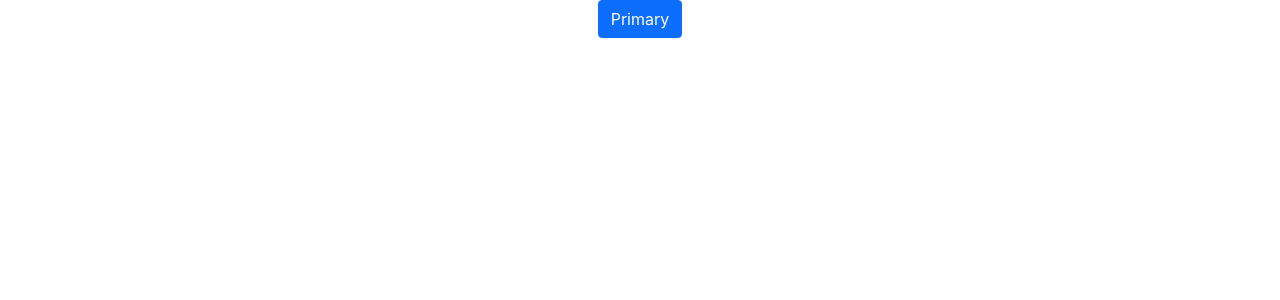
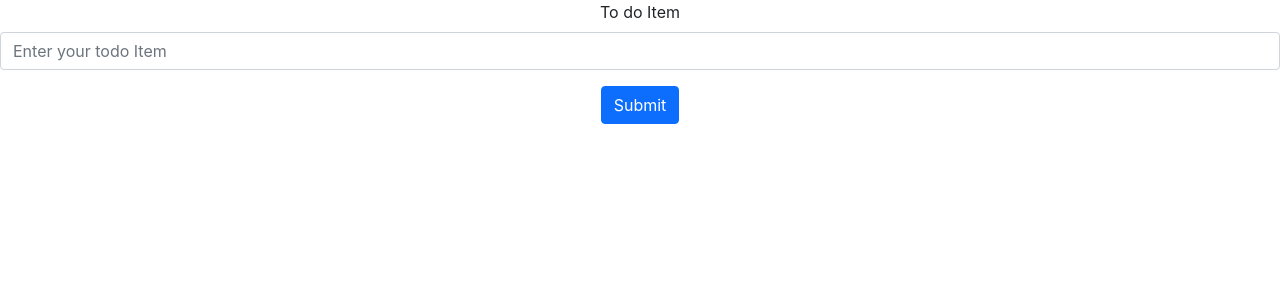
Before and after one commit to hamidgh/i18n-react-language-change, a React (Create React App) app: page / in a window 1280 px wide. Shown: the top 300 px of the page. Built offline with nearby package versions, Linux system fonts and the light colour scheme.

Commit message:
feat: Create a form with react bootstrap

```diff
--- a/src/App.tsx
+++ b/src/App.tsx
@@ -1,11 +1,39 @@
-import React from 'react';
+import React, {useState} from 'react';
 import './App.scss';
-import {Button} from "react-bootstrap";
+import {Button, Form} from "react-bootstrap";
 
 function App() {
+  const [inputField, setInputField] = useState({text: ''});
+
+  const handleOnChangeInput = (e: any) => {
+    setInputField({text: e.target.value})
+    console.log(inputField.text);
+  }
+
+  const handleOnClick = () => {
+    if(inputField.text) {
+      console.log(inputField.text);
+      setInputField({text: ''});
+    }
+  }
+
   return (
     <div className="App">
-      <Button variant="primary">Primary</Button>
+      <Form>
+        <Form.Group className="mb-3" controlId="formBasicEmail">
+          <Form.Label>To do Item</Form.Label>
+          <Form.Control
+            type="text"
+            placeholder="Enter your todo Item"
+            onChange={handleOnChangeInput}
+            value={inputField.text}
+          />
+        </Form.Group>
+        <Button
+          variant="primary"
+          onClick={handleOnClick}
+        > Submit</Button>
+      </Form>
     </div>
   );
 }
```
Also changed, not shown: 1 other file (tests, documents, lock files or other folders).
